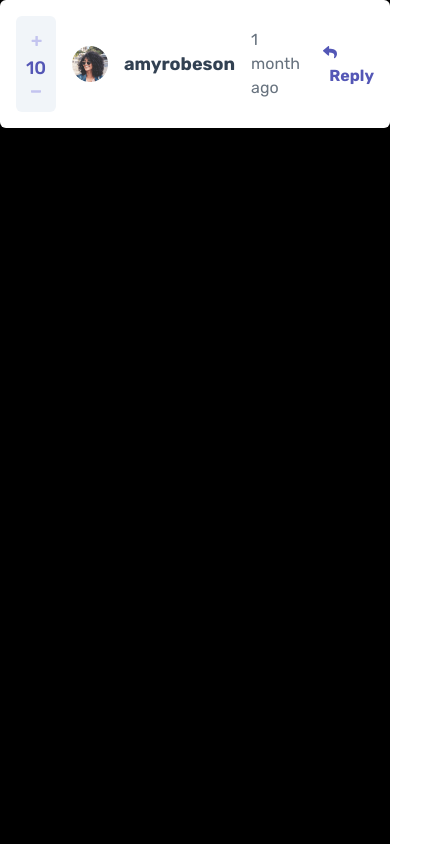
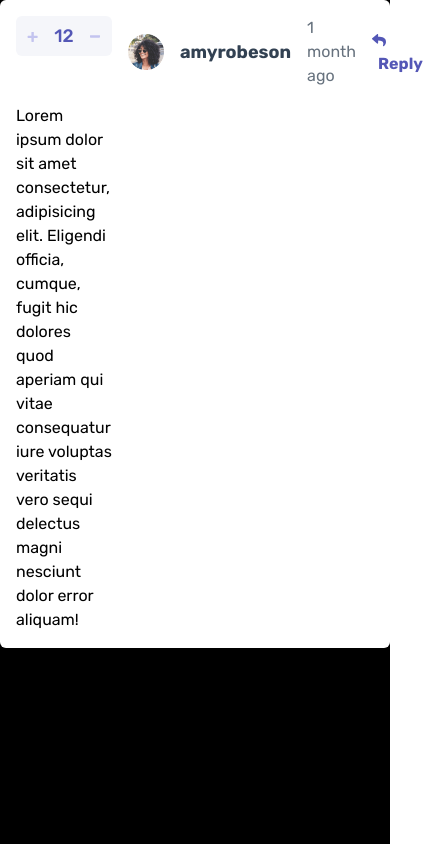
Before and after one commit to soewaiyanag/interactive-comments-section, a React (Vite) app: page / in a window 390 px wide. Shown: the whole page, 423 px wide, since content can reach past the window. Built offline with nearby package versions, Linux system fonts and the light colour scheme.

Commit message:
Score Component responsive

```diff
--- a/src/App.jsx
+++ b/src/App.jsx
@@ -4,7 +4,12 @@ import Comment from "./Comment";
 function App() {
   return (
     <div className="bg-black h-screen">
-      <Comment></Comment>
+      <Comment>
+        Lorem ipsum dolor sit amet consectetur, adipisicing elit. Eligendi
+        officia, cumque, fugit hic dolores quod aperiam qui vitae consequatur
+        iure voluptas veritatis vero sequi delectus magni nesciunt dolor error
+        aliquam!
+      </Comment>
     </div>
   );
 }
--- a/src/Comment.jsx
+++ b/src/Comment.jsx
@@ -1,14 +1,16 @@
 import Score from "./Score";
 import Status from "./Status";
 
-const Comment = () => {
+const Comment = (props) => {
   return (
     <section
-      className="p-4 bg-white rounded-md
+      className="
+      p-4 bg-white rounded-md
       gap-4 grid grid-cols-[auto_1fr]"
     >
-      <Score score={10} />
+      <Score score={12} />
       <Status />
+      <p className="sm:col-span-2 sm:col-start-2">{props.children}</p>
     </section>
   );
 };
--- a/src/Score.jsx
+++ b/src/Score.jsx
@@ -4,9 +4,9 @@ const Plus = (props) => {
   return (
     <svg
       className="cursor-pointer group"
-      onClick={props.clickHandler}
       width="11"
       height="11"
+      onClick={props.clickHandler}
       xmlns="http://www.w3.org/2000/svg"
     >
       <path
@@ -22,10 +22,10 @@ const Plus = (props) => {
 const Minus = (props) => {
   return (
     <svg
-      className="cursor-pointer  group"
-      onClick={props.clickHandler}
+      className="cursor-pointer group"
       width="11"
       height="3"
+      onClick={props.clickHandler}
       xmlns="http://www.w3.org/2000/svg"
     >
       <path
@@ -92,9 +92,11 @@ const Score = (props) => {
   return (
     <div
       className="
-          flex flex-col items-center justify-center gap-2
-          w-10 h-24 bg-slate-100
-          py-4 rounded-md select-none"
+        bg-veryLightGray
+          flex items-center justify-center
+          gap-4 w-24 h-10
+          sm:flex-col sm:gap-3 sm:h-24 sm:w-10
+          rounded-md select-none"
     >
       <Plus checked={isUpVoted} clickHandler={upVoteHandler} />
       <span className="text-modrateBlue text-lg font-medium">{score}</span>
--- a/tailwind.config.js
+++ b/tailwind.config.js
@@ -8,6 +8,7 @@ module.exports = {
         softRed: "hsl(358, 79%, 66%)",
         paleRed: "hsl(357, 100%, 86%)",
         darkBlue: "hsl(212, 24%, 26%)",
+        veryLightGray: "hsl(228, 33%, 97%)",
         lightGrayishBlue: "hsl(239, 57%, 85%)",
         grayishBlue: "hsl(211, 10%, 45%)",
       },
```
